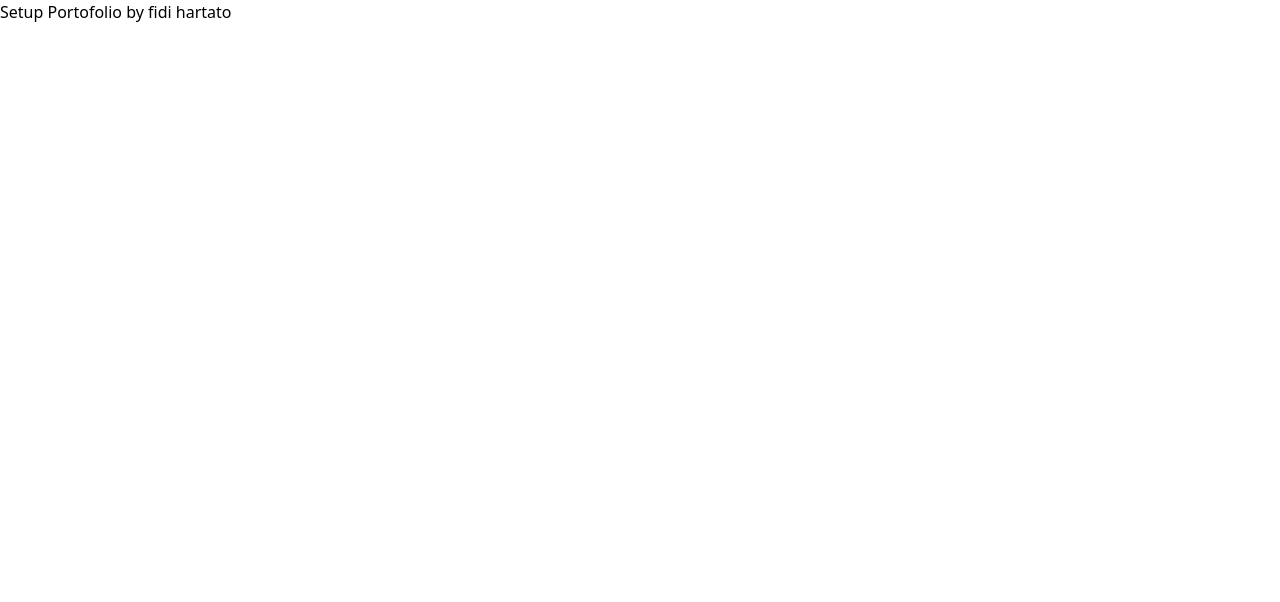
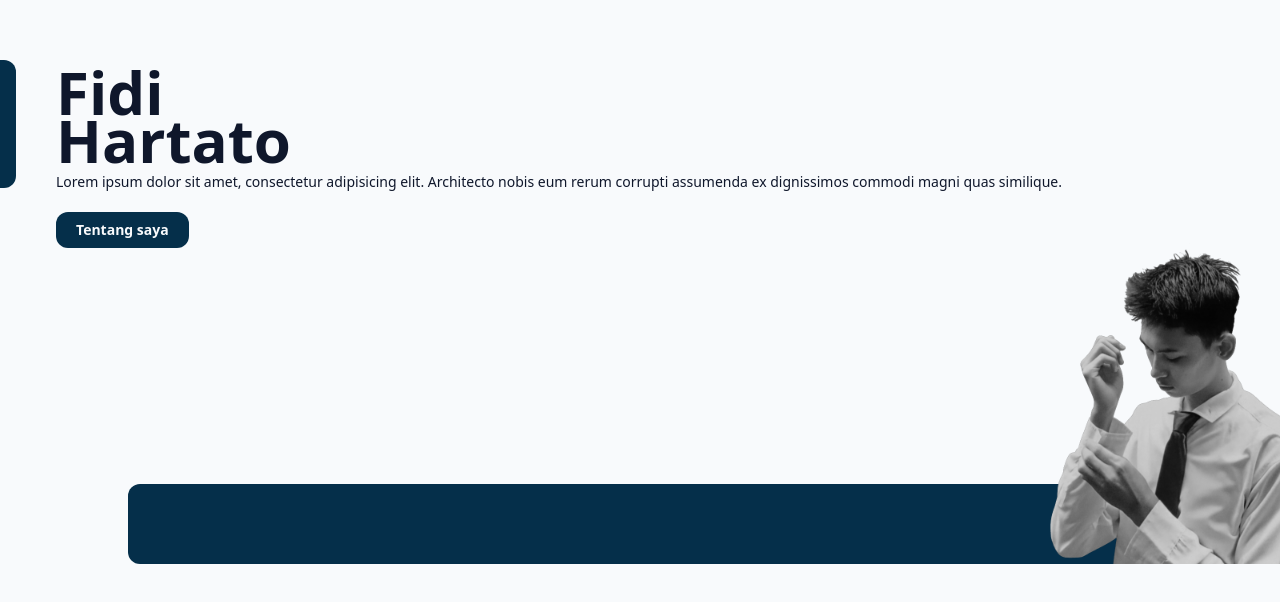
Before and after one commit to FidiH/fidihartato-portofolio, a SvelteKit app: page / in a window 1280 px wide. Shown: the top 602 px of the page. Built offline with nearby package versions, Linux system fonts and the light colour scheme.

Commit message:
feat(portofolio): hapus favico, setup path components portofolio dan membuat ui hero

```diff
--- /dev/null
+++ b/src/lib/components/portofolio/Hero.svelte
@@ -0,0 +1,34 @@
+<script>
+  import photo_profile from "$lib/assets/pp.png"
+</script>
+
+<section class="relative py-10 overflow-x-hidden">
+
+  <div class="relative p-7 pl-14">
+    <h1 class="text-6xl leading-12 font-bold">Fidi<br>Hartato</h1>
+    <p class="text-sm mt-2">
+      Lorem ipsum dolor sit amet, consectetur adipisicing elit. Architecto nobis eum rerum corrupti assumenda ex dignissimos commodi magni quas similique.
+    </p>
+
+    <!--cta-->
+    <button
+      class="py-2 px-5 mt-5 font-bold text-sm bg-sky-950 text-slate-50 rounded-xl"
+      >Tentang saya</button>
+
+    <!--hiasan-->
+    <div class="w-4 h-32 bg-sky-950 absolute left-0 top-5 rounded-r-xl"></div>
+  </div>
+
+  <picture class="w-screen h-72 block relative">
+    <!--gambar utama-->
+    <img
+    src={photo_profile}
+    alt=""
+    class="absolute grayscale -right-10 bottom-0 w-72"
+    />
+    <!--hiasan bawah gambar-->
+  <div class="absolute bottom-0 right-0 w-[90%] h-20 bg-sky-950 rounded-l-xl -z-10"></div>
+</picture>
+
+
+</section>
--- a/src/routes/+layout.svelte
+++ b/src/routes/+layout.svelte
@@ -1,9 +1,11 @@
 <script>
 	import './layout.css';
-	import favicon from '$lib/assets/favicon.svg';
+
 
 	let { children } = $props();
 </script>
 
-<svelte:head><link rel="icon" href={favicon} /></svelte:head>
+<svelte:head>
+
+</svelte:head>
 {@render children()}
--- a/src/routes/+page.svelte
+++ b/src/routes/+page.svelte
@@ -1,3 +1,9 @@
-<main>
-  <h1>Setup Portofolio by fidi hartato</h1>
-</main>
+<script>
+  import Hero from "@portofolio/Hero.svelte"
+  import Header from "@portofolio/Header.svelte"
+
+
+</script>
+
+<Header></Header>
+<Hero></Hero>
--- a/src/routes/layout.css
+++ b/src/routes/layout.css
@@ -1 +1,9 @@
 @import 'tailwindcss';
+
+*{
+  box-sizing: border-box;
+}
+
+html{
+  @apply bg-slate-50 text-slate-900
+}
--- a/vite.config.js
+++ b/vite.config.js
@@ -1,5 +1,17 @@
+// core module
+import path from "path"
+
 import tailwindcss from '@tailwindcss/vite';
 import { sveltekit } from '@sveltejs/kit/vite';
 import { defineConfig } from 'vite';
 
-export default defineConfig({ plugins: [tailwindcss(), sveltekit()] });
+export default defineConfig({
+    plugins: [tailwindcss(), sveltekit()],
+    resolve: {
+      // alias path
+      alias: {
+        "@portofolio": path.resolve("./src/lib/components/portofolio")
+      }
+    }
+  }
+);
```
Also changed, not shown: src/lib/assets/favicon.svg (deleted), src/lib/assets/pp.png (added), src/lib/components/portofolio/Header.svelte (added).
